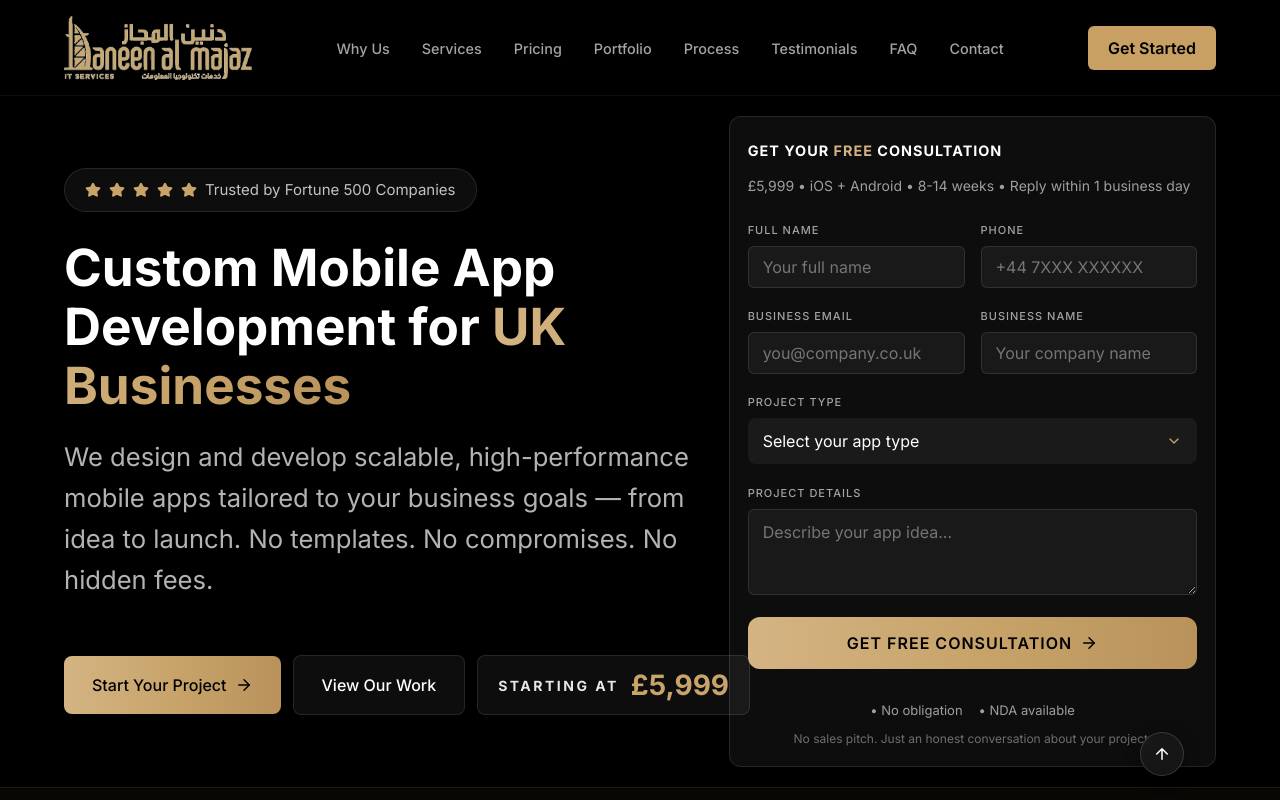
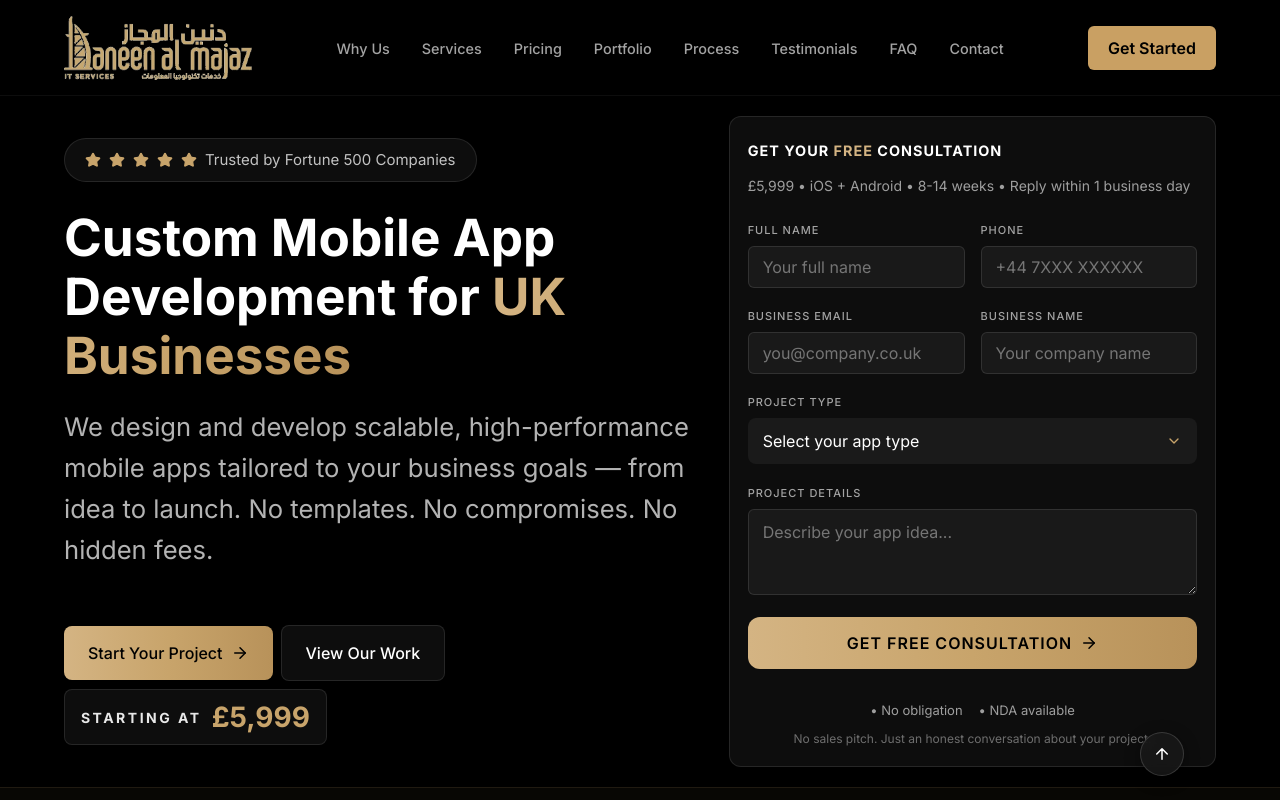
Before and after one commit to faheemnazir/landingpagedan, a React (Vite) app: page / in a window 1280 px wide. Shown: the top 800 px of the page. Built offline with nearby package versions, Linux system fonts and the light colour scheme.

Commit message:
Optimize hero actions layout to fit single line on laptops

```diff
--- a/src/components/Hero.css
+++ b/src/components/Hero.css
@@ -73,9 +73,9 @@
   display: flex;
   flex-direction: row;
   align-items: center;
-  gap: 12px;
+  gap: 8px;
   margin-top: 20px;
-  flex-wrap: nowrap;
+  flex-wrap: wrap;
 }
 
 .btn-start {
@@ -83,7 +83,7 @@
   flex-direction: row;
   align-items: center;
   justify-content: center;
-  padding: 16px 28px;
+  padding: 14px 24px;
   gap: 8px;
   background: linear-gradient(90deg, #D4B483 0%, #C8A46B 50%, #B8925A 100%);
   border-radius: 8px;
@@ -108,7 +108,7 @@
   flex-direction: row;
   align-items: center;
   justify-content: center;
-  padding: 16px 28px;
+  padding: 14px 24px;
   background: rgba(255, 255, 255, 0.05);
   border: 1px solid rgba(255, 255, 255, 0.1);
   border-radius: 8px;
@@ -131,9 +131,9 @@
   display: inline-flex;
   align-items: center;
   justify-content: center;
-  gap: 12px;
-  padding: 0 20px;
-  height: 60px;
+  gap: 10px;
+  padding: 0 16px;
+  height: 56px;
   border: 1px solid rgba(255, 255, 255, 0.1);
   border-radius: 8px;
   background: rgba(255, 255, 255, 0.05);
```
